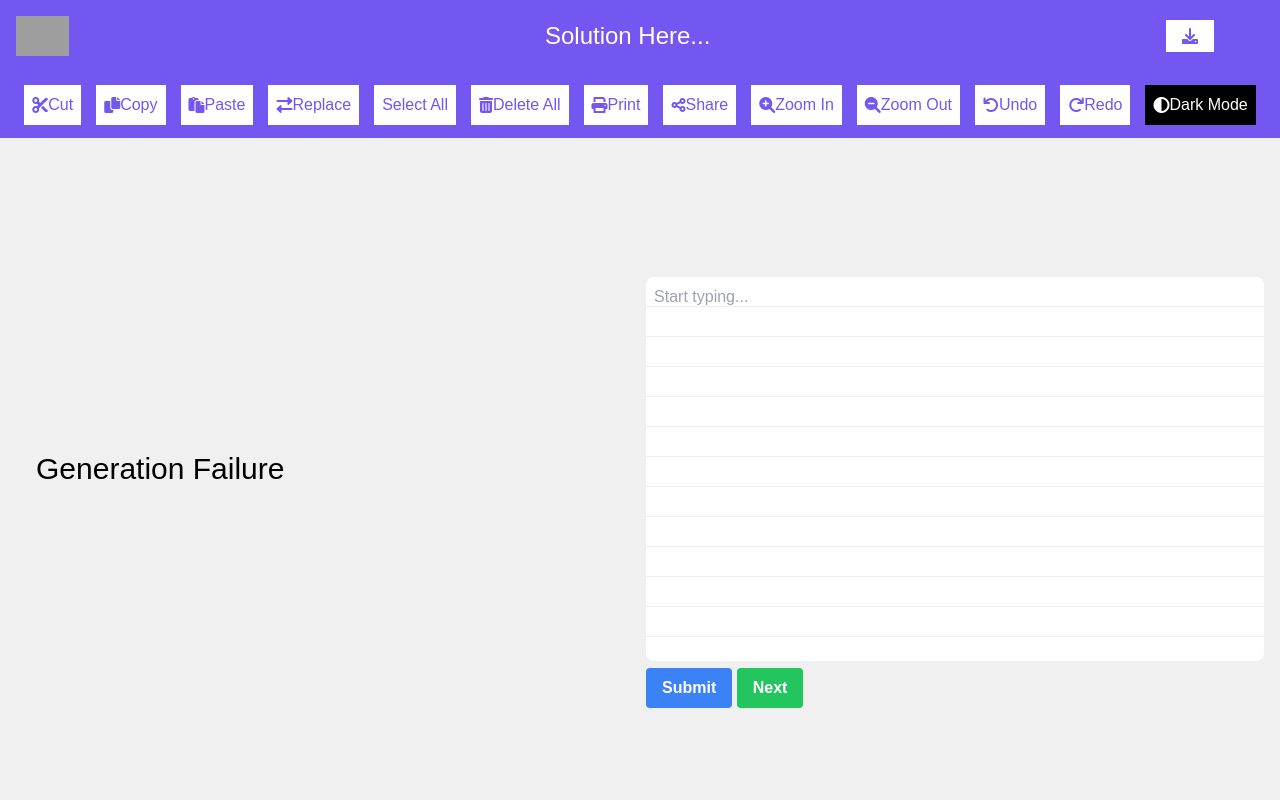
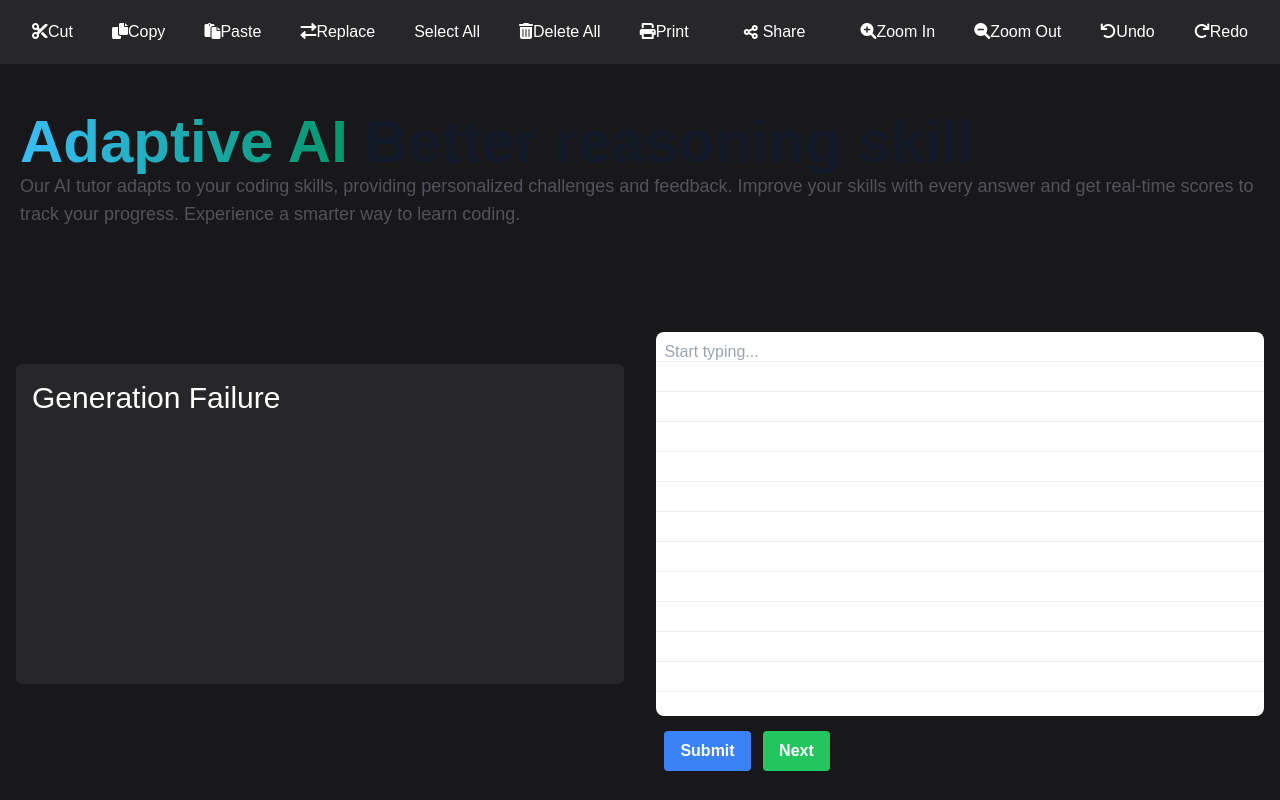
Before and after one commit to RynoCODE/Chirpa, a Django app: template templates/notepad.html in a window 1280 px wide. Run offline with Django 5.2, Linux system fonts and the light colour scheme; the template is opened without the code that fills it, so the values that code supplies are empty; some libraries are stand-ins or nearby versions; grey boxes are pictures that could not be loaded.

Commit message:
notepad design

```diff
--- a/static/css/notepad.css
+++ b/static/css/notepad.css
@@ -14,7 +14,6 @@ body.dark-mode {
 }
 
 .header {
-    background: #7456f1;
     color: white;
     padding: 16px;
     display: flex;
@@ -46,9 +45,7 @@ body.dark-mode {
 }
 
 .dropbtn {
-    background: white;
     border: none;
-    color: #7456f1;
     padding: 8px 16px;
     cursor: pointer;
     transition: background 0.3s;
@@ -59,12 +56,13 @@ body.dark-mode {
 
 .dropbtn:hover {
     background: #f0f0f0;
+    color: black;
 }
 
 .dropdown-content {
     display: none;
     position: absolute;
-    background: white;
+    background: black;
     box-shadow: 0px 8px 16px 0px rgba(0, 0, 0, 0.2);
     z-index: 1;
     min-width: 160px;
@@ -72,7 +70,7 @@ body.dark-mode {
 }
 
 .dropdown-content a {
-    color: #7456f1;
+    color: #ffffff;
     padding: 12px 16px;
     text-decoration: none;
     display: block;
@@ -121,7 +119,7 @@ body.dark-mode {
 }
 
 .toolbar button {
-    background: white;
+    background: black;
     border: none;
     color: #7456f1;
     padding: 8px 16px;
--- a/templates/notepad.html
+++ b/templates/notepad.html
@@ -5,6 +5,7 @@
     <meta charset="UTF-8" />
     <meta name="viewport" content="width=device-width, initial-scale=1" />
     <link rel="stylesheet" href={% static "css/notepad.css" %} />
+    <!-- <link rel="stylesheet" href="../static/css/notepad.css"> -->
     <link
       rel="stylesheet"
       href="https://cdnjs.cloudflare.com/ajax/libs/font-awesome/6.0.0-beta3/css/all.min.css"
@@ -17,43 +18,9 @@
     <meta property="og:locale" content="en_US" />
 
   </head>
-  <body>
-    <div class="header">
-      <a href="https://bkpkvideo.com" class="logo">
-        <img src="bkpkvideo.svg" alt="BKPK VIDEO Logo" />
-      </a>
-      <h1>Solution Here...</h1>
-      <div class="export-buttons">
-        <div class="dropdown">
-          <button class="dropbtn"><i class="fas fa-download"></i></button>
-          <div class="dropdown-content">
-            <a href="#" onclick="showDownloadPopup('text')"
-              ><i class="fas fa-file-alt"></i> .txt</a
-            >
-            <a href="#" onclick="showDownloadPopup('pdf')"
-              ><i class="fas fa-file-pdf"></i> .pdf</a
-            >
-            <a href="#" onclick="showDownloadPopup('css')"
-              ><i class="fas fa-code"></i> .css</a
-            >
-            <a href="#" onclick="showDownloadPopup('html')"
-              ><i class="fas fa-file-code"></i> .html</a
-            >
-            <a href="#" onclick="showDownloadPopup('javascript')"
-              ><i class="fas fa-file-code"></i> .js</a
-            >
-            <a href="#" onclick="showDownloadPopup('php')"
-              ><i class="fas fa-code"></i> .php</a
-            >
-            <a href="#" onclick="showDownloadPopup('word')"
-              ><i class="fas fa-file-word"></i> .docx</a
-            >
-          </div>
-        </div>
-      </div>
-    </div>
-    <div class="toolbar">
-      <div class="tool-buttons">
+  <body class="w-full h-screen bg-zinc-900 text-white">
+    <div class="tools">
+      <div class="tool-button w-full flex justify-between items-center p-8 bg-zinc-800 h-8 ">
         <button onclick="cutText()" title="Cut">
           <i class="fas fa-cut"></i><span class="button-label">Cut</span>
         </button>
@@ -115,20 +82,16 @@
         <button onclick="redoText()" title="Redo">
           <i class="fas fa-redo"></i><span class="button-label">Redo</span>
         </button>
-        <button
-          onclick="toggleDarkMode()"
-          id="darkModeBtn"
-          title="Dark Mode"
-          class="dark-mode-btn"
-        >
-          <i class="fas fa-adjust"></i
-          ><span class="button-label">Dark Mode</span>
-        </button>
-
       </div>
     </div>
-    <div class="notepad-container w-full">
-      <div class="w-1/2 ml-3 p-2">
+    <div class="m-1 p-4 mt-8">
+
+<h1 class="text-2xl font-extrabold text-gray-900 dark:text-white md:text-5xl lg:text-6xl"><span class="text-transparent bg-clip-text bg-gradient-to-r to-emerald-600 from-sky-400 ">Adaptive AI</span> Better reasoning skill</h1>
+<p class="text-lg font-thin text-zinc-600">Our AI tutor adapts to your coding skills, providing personalized challenges and feedback. Improve your skills with every answer and get real-time scores to track your progress. Experience a smarter way to learn coding.</p>
+
+    </div>
+    <div class="notepad-container w-full flex gap-8">
+      <div class="w-1/2  p-4 bg-zinc-800 rounded-md min-h-80">
         {% if question is not none %}
           <h1 class="text-3xl"> {{ question.text }}</h1>
         {%else%}
@@ -138,7 +101,7 @@
       <form class="w-1/2 h-96" method="post" action="{% url 'forms_submit' question.id %}">
         {% csrf_token %}
             <textarea id="notepad" name="text_data" placeholder="Start typing..." class="w-full h-64 p-2 border"></textarea>
-            <input type="submit" value="Submit" class="bg-blue-500 hover:bg-blue-700 text-white font-bold py-2 px-4 rounded">
+            <input type="submit" value="Submit" class="bg-blue-500 hover:bg-blue-700 text-white font-bold py-2 px-4 rounded m-2">
             <button  onclick="reloadPage()" class="bg-green-500 hover:bg-green-700 text-white font-bold py-2 px-4 rounded">Next</button>
       </form>
 
```
